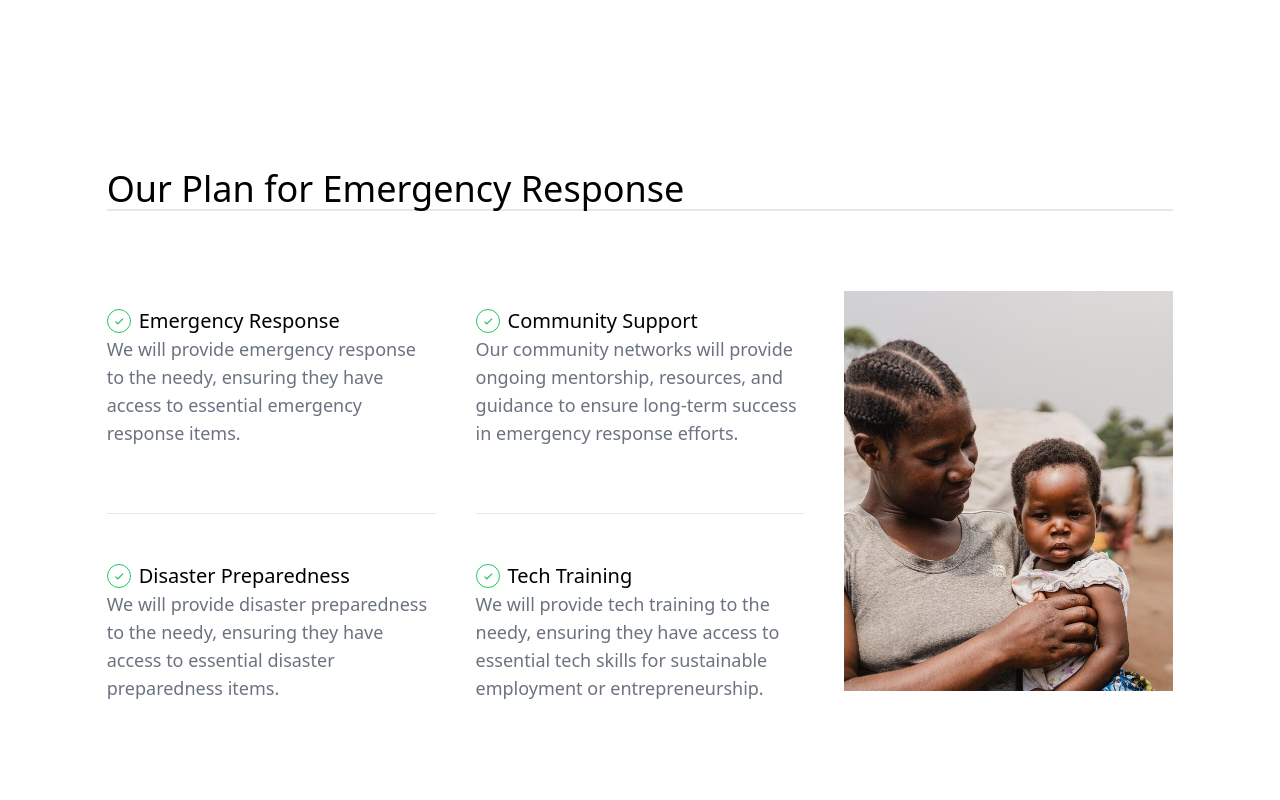
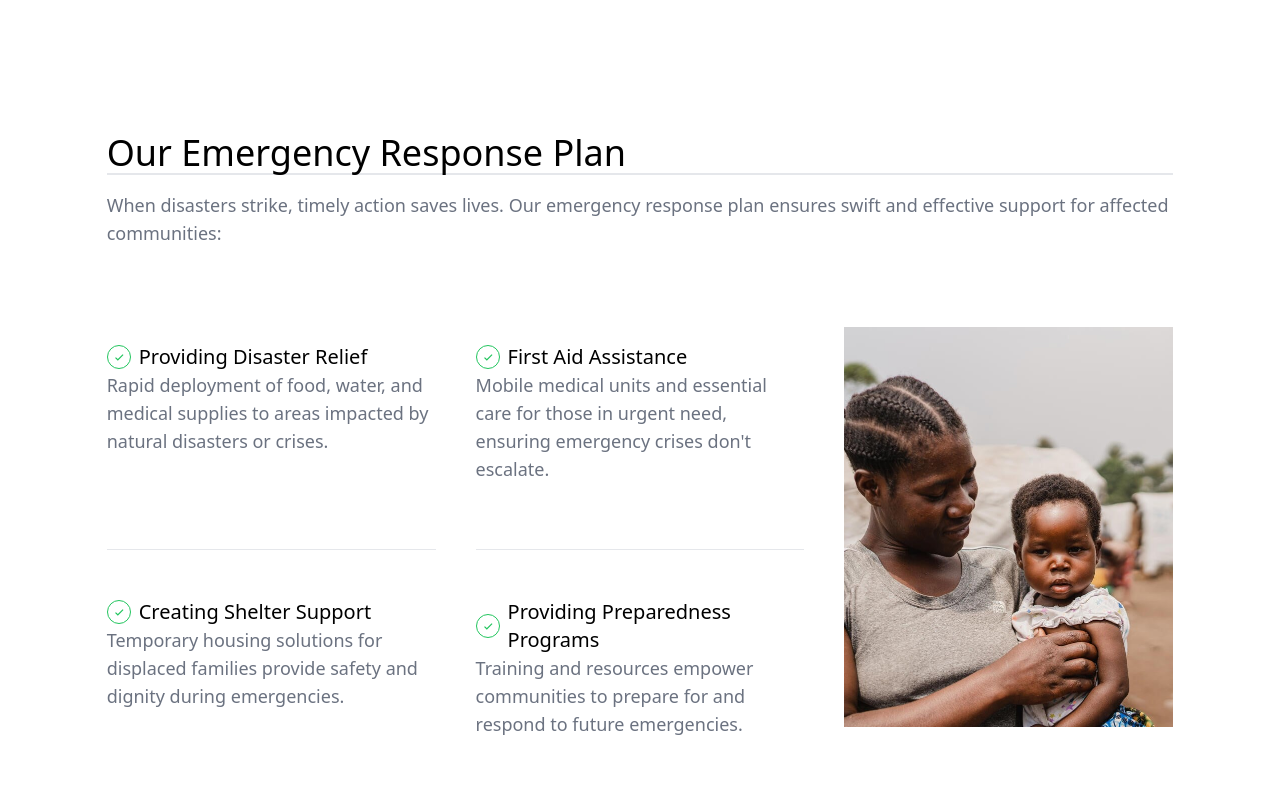
Before and after one commit to SirhmVFX/commonpersonrelief, a Next.js app: page /what-we-serve in a window 1280 px wide. Shown: the part 3180-3980 px from the top of the page. Built offline with nearby package versions, Linux system fonts and the light colour scheme.

Commit message:
working on ux

```diff
--- a/src/app/what-we-serve/page.tsx
+++ b/src/app/what-we-serve/page.tsx
@@ -274,30 +274,30 @@ export default function WhoWeServe() {
         id="emergency-response"
       >
         <h1 className="text-xl md:text-2xl lg:text-4xl font-medium border-b-2 border-gray-200">
-          Our Plan for Emergency Response
+          Our Emergency Response Plan
         </h1>
+
+        <p className="text-gray-500 text-base md:text-lg">When disasters strike, timely action saves lives. Our emergency response plan ensures swift and effective support for affected communities:</p>
 
         <div className=" py-8 md:pt-16 flex flex-col md:flex-row gap-6 md:gap-10 ">
           <div className="flex flex-col justify-between gap-8 w-full md:w-1/3">
             <div className="h-[190px] py-4">
               <div className="flex gap-2 items-center">
                 <BiCheck className="text-xl sm:text-2xl text-green-500 border border-green-500 rounded-full p-1 flex-shrink-0" />
-                <h1 className="text-xl  font-medium">Emergency Response</h1>
+                <h1 className="text-xl  font-medium">Providing Disaster Relief</h1>
               </div>
               <p className="text-gray-500 text-base sm:text-lg">
-                We will provide emergency response to the needy, ensuring they
-                have access to essential emergency response items.
+              Rapid deployment of food, water, and medical supplies to areas impacted by natural disasters or crises.
               </p>
             </div>
             <div className="h-[1px] w-full bg-gray-200"></div>
             <div className="h-[190px] py-4">
               <div className="flex gap-2 items-center">
                 <BiCheck className="text-xl sm:text-2xl text-green-500 border border-green-500 rounded-full p-1 flex-shrink-0" />
-                <h1 className="text-xl  font-medium">Disaster Preparedness</h1>
+                <h1 className="text-xl  font-medium">Creating Shelter Support</h1>
               </div>
               <p className="text-gray-500 text-base sm:text-lg">
-                We will provide disaster preparedness to the needy, ensuring
-                they have access to essential disaster preparedness items.
+              Temporary housing solutions for displaced families provide safety and dignity during emergencies.
               </p>
             </div>
           </div>
@@ -305,24 +305,21 @@ export default function WhoWeServe() {
             <div className="h-[190px] py-4">
               <div className="flex gap-2 items-center">
                 <BiCheck className="text-xl sm:text-2xl text-green-500 border border-green-500 rounded-full p-1 flex-shrink-0" />
-                <h1 className="text-xl  font-medium">Community Support</h1>
+                <h1 className="text-xl  font-medium">First Aid Assistance</h1>
               </div>
               <p className="text-gray-500 text-base sm:text-lg">
-                Our community networks will provide ongoing mentorship,
-                resources, and guidance to ensure long-term success in emergency
-                response efforts.
+              Mobile medical units and essential care for those in urgent need, ensuring emergency crises don&apos;t escalate.
               </p>
             </div>
             <div className="h-[1px] w-full bg-gray-200"></div>
             <div className="h-[190px] py-4">
               <div className="flex gap-2 items-center">
                 <BiCheck className="text-xl sm:text-2xl text-green-500 border border-green-500 rounded-full p-1 flex-shrink-0" />
-                <h1 className="text-xl  font-medium">Tech Training</h1>
+                <h1 className="text-xl  font-medium">Providing Preparedness Programs
+                </h1>
               </div>
               <p className="text-gray-500 text-base sm:text-lg">
-                We will provide tech training to the needy, ensuring they have
-                access to essential tech skills for sustainable employment or
-                entrepreneurship.
+              Training and resources empower communities to prepare for and respond to future emergencies.
               </p>
             </div>
           </div>
@@ -338,7 +335,7 @@ export default function WhoWeServe() {
         </div>
       </div>
 
-      <div
+      {/* <div
         className="w-5/6 mx-auto md:h-screen justify-center py-8 md:pt-32 flex flex-col gap-4"
         id="emergency-response"
       >
@@ -405,7 +402,7 @@ export default function WhoWeServe() {
             />
           </div>
         </div>
-      </div>
+      </div> */}
     </div>
   );
 }
--- a/src/components/Header.tsx
+++ b/src/components/Header.tsx
@@ -10,7 +10,6 @@ import {
   BiHome,
   BiBook,
   BiPulse,
-  BiConversation,
   BiDonateHeart,
   BiX,
   BiMenu,
@@ -244,12 +243,12 @@ function Header() {
                   >
                     Emergency Response
                   </Link>
-                  <Link
+                  {/* <Link
                     href="/what-we-serve/#food-programs"
                     className="block text-white hover:text-primarycolor py-2"
                   >
                     Counseling Support
-                  </Link>
+                  </Link> */}
                 </div>
               </div>
 
@@ -541,7 +540,7 @@ function Header() {
                 </div>
               </Link>
 
-              <Link
+              {/* <Link
                 href="/what-we-serve/#counseling-support"
                 className="flex items-start gap-3 p-8 hover:bg-[#ffffff10] rounded-md"
               >
@@ -556,7 +555,7 @@ function Header() {
                     Mental health and emotional support services
                   </p>
                 </div>
-              </Link>
+              </Link> */}
             </div>
           </div>
         </div>
```
